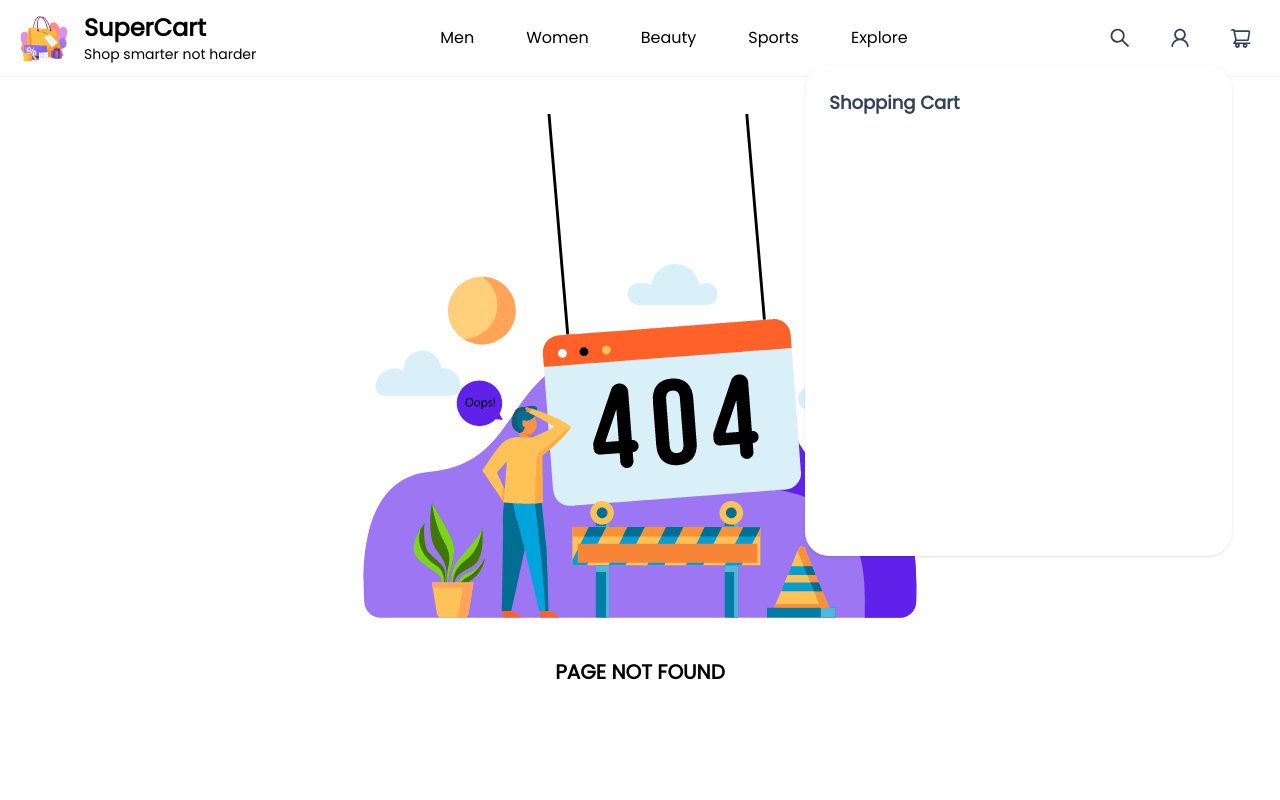
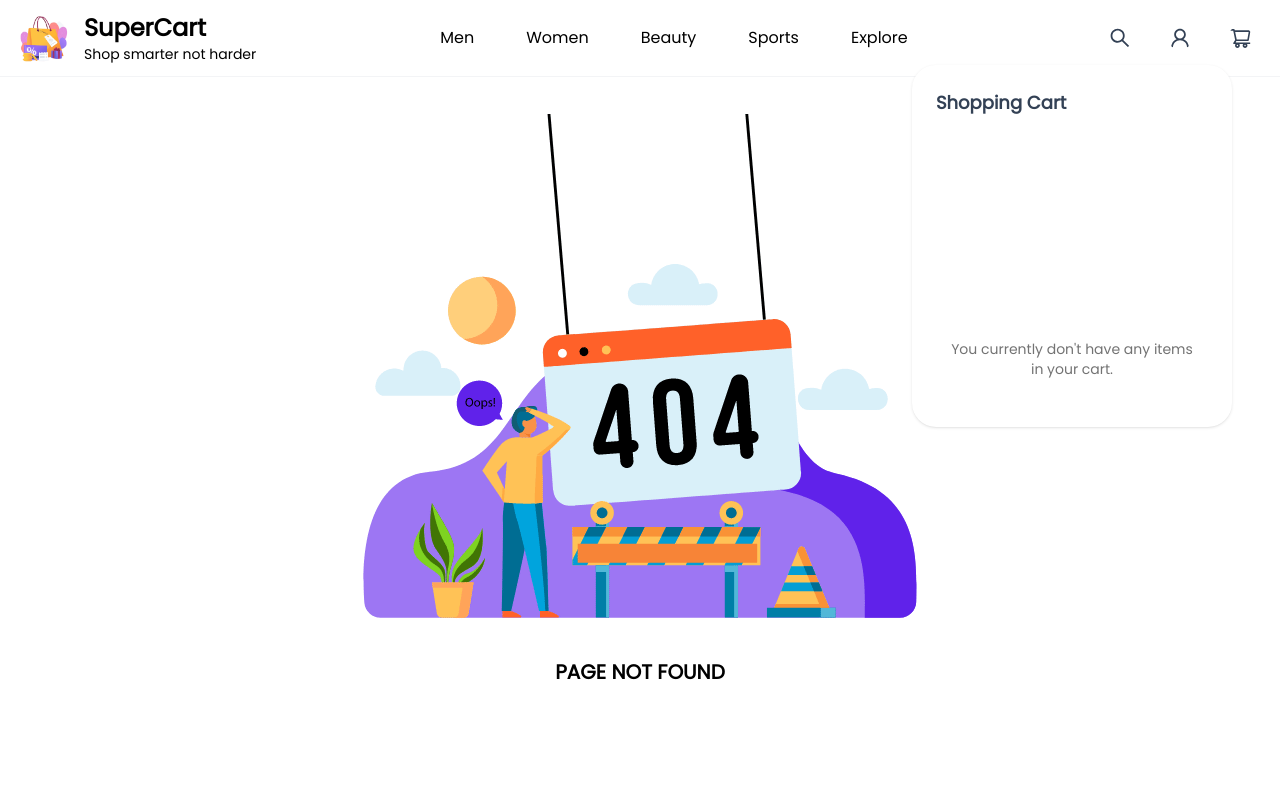
Before and after one commit to Muthoni77/supercart, a Next.js app: page / in a window 1280 px wide. Both pictures are taken after a click on the icon 1240 px from the left and 38 px from the top of the page. Shown: the top 800 px of the page. Built offline with nearby package versions, Linux system fonts and the light colour scheme.

Commit message:
replace alert with animation when empty

```diff
--- a/components/Cart/CartPreview.tsx
+++ b/components/Cart/CartPreview.tsx
@@ -8,7 +8,11 @@ const CartPreview = forwardRef(function ({}: any, ref: any) {
   //TODO
   //disable border bottom on last item and when item is only one
   return (
-    <div className="w-1/3 bg-white fixed top-[65px]  rounded-3xl  right-12 shadow z-[50]">
+    <div
+      className={`${
+        products.length > 0 ? "w-1/3" : "w-1/4"
+      } bg-white fixed top-[65px]  rounded-3xl  right-12 shadow z-[50]`}
+    >
       <div className="w-full flex flex-col space-y-3 p-6" ref={ref}>
         <span className="text-lg font-bold text-[#334155] ">Shopping Cart</span>
         {products.length > 0 ? (
@@ -27,12 +31,12 @@ const CartPreview = forwardRef(function ({}: any, ref: any) {
             <img
               alt="Oops! You have no items in the cart"
               src="./cartEmpty.gif"
-              className="w-full"
+              className="w-3/4 mx-auto"
             />
+            <div className="mx-auto text-[#737373] text-sm text-center">
+              You currently don't have any items in your cart.
+            </div>
           </div>
-          // <div className="border border-[#ffc107] font-light text-[#ffc107] text-sm bg-[#fffae8] rounded-lg p-3 my-4 flex items-center justify-center">
-          //   You don't have any items in your cart.
-          // </div>
         )}
       </div>
       {products.length > 0 && <PriceDetails />}
```
